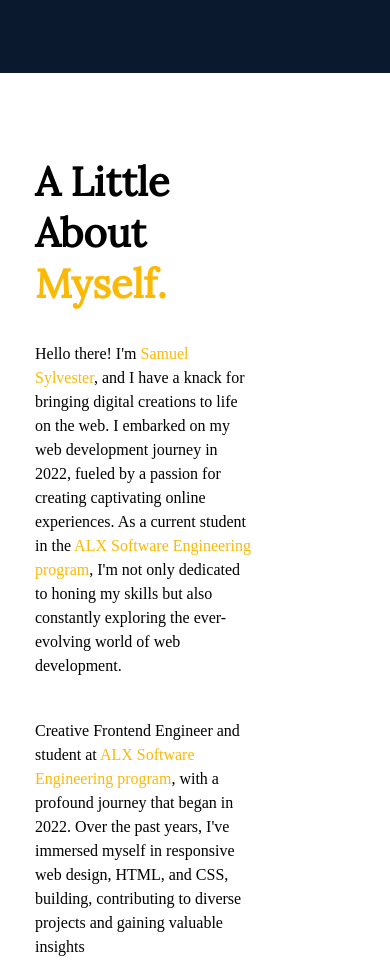
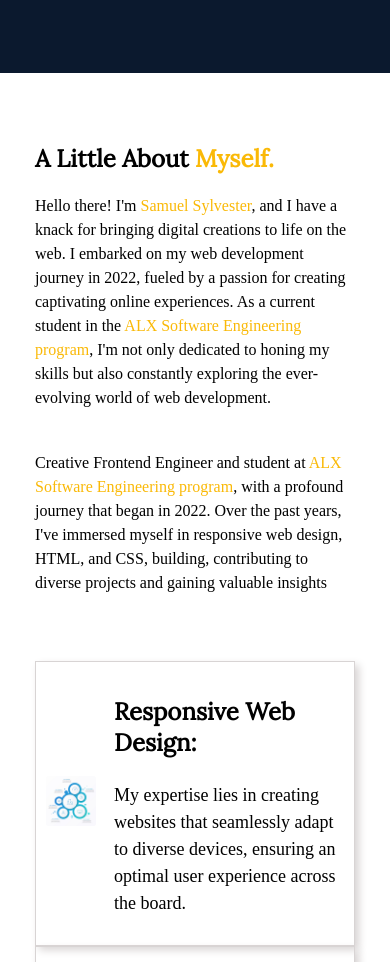
Before and after one commit to Sylvester009/Ninestars_Portfolio, a plain HTML site: page index.html in a window 390 px wide. Shown: the part 940-1902 px from the top of the page. Drawn offline with nearby package versions, Linux system fonts and the light colour scheme.

Commit message:
adjustment to about1

```diff
--- a/styles.css
+++ b/styles.css
@@ -396,6 +396,21 @@ i {
   }
 }
 
+@media only screen and (max-width: 770px) {
+  #About {
+    flex-direction: column;
+  }
+
+  .myself {
+    width: 100%;
+    padding-right: 0;
+  }
+
+  .myself h2{
+    font-size: clamp(1.5rem,1vw,2rem);
+  }
+}
+
 @media only screen and (max-width: 768px) {
   .Home-section {
     height: 100vh;
```
